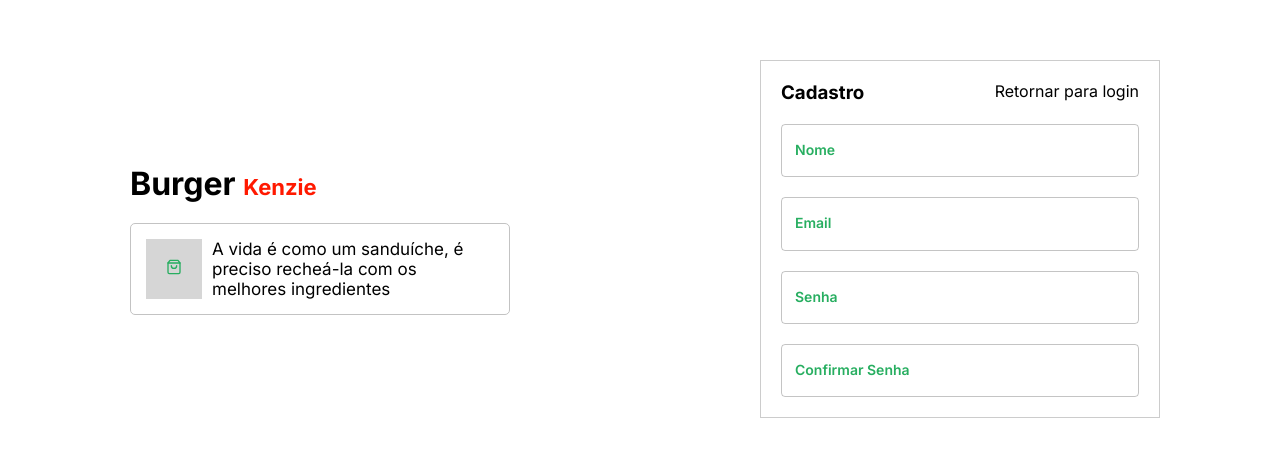
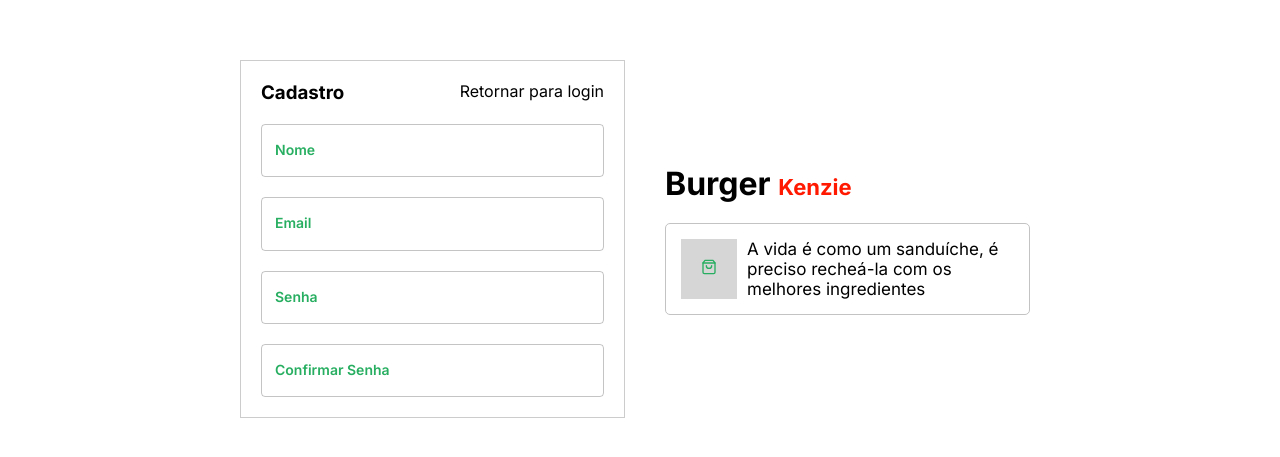
Before and after one commit to Kenzie-Academy-Brasil-Developers/react-entrega-s5-hamburgueria-2-0-com-typescript-json-server-RafaelSchug, a React (Create React App) app: page /register in a window 1280 px wide. Shown: the part 161-618 px from the top of the page. Built offline with nearby package versions, Linux system fonts and the light colour scheme; no server answers.

Commit message:
style: dashboard alignments

```diff
--- a/src/App.css
+++ b/src/App.css
@@ -1,5 +1,6 @@
 .App {
   text-align: center;
+  min-width: 260px;
 }
 
 .App-logo {
--- a/src/components/Banner/style.js
+++ b/src/components/Banner/style.js
@@ -4,7 +4,7 @@ export const Container = styled.div`
 
     width: 100%;
     max-width: 400px;
-    min-width: 260px;
+    min-width: 230px;
     display: flex;
     flex-direction: column;
     gap: 20px;
--- a/src/components/FormContainer/style.js
+++ b/src/components/FormContainer/style.js
@@ -5,7 +5,7 @@ export const BoxStyled = styled(Box)`
 
     width: 100%;
     max-width: 400px;
-    min-width: 260px;
+    min-width: 230px;
     display: flex;
     flex-direction: column;
     align-items: center;
--- a/src/components/Header/index.tsx
+++ b/src/components/Header/index.tsx
@@ -1,8 +1,7 @@
 import AppBar from "@mui/material/AppBar";
-import Box from "@mui/material/Box";
 import Toolbar from "@mui/material/Toolbar";
 import Button from "@mui/material/Button";
-import Logo from "../logo";
+import Logo from "../Logo";
 import InputBase from "@mui/material/InputBase";
 import SearchIcon from "@mui/icons-material/Search";
 import { styled, alpha } from "@mui/material/styles";
@@ -214,7 +213,10 @@ const Header = () => {
                 onClick={handleOpen}
               >
                 <Badge
-                  badgeContent={cart.reduce((acc) => acc + 1, 0)}
+                  badgeContent={cart.reduce(
+                    (acc, item) => acc + item.quantity,
+                    0
+                  )}
                   color="error"
                 >
                   <LocalMallIcon />
--- /dev/null
+++ b/src/components/Logo/index.tsx
@@ -0,0 +1,12 @@
+import { Container } from "./style";
+import LogoImg from "../../assets/images/logo.png";
+
+const Logo = () => {
+  return (
+    <Container>
+      <img src={LogoImg} alt="logo" />
+    </Container>
+  );
+};
+
+export default Logo;
--- /dev/null
+++ b/src/components/Logo/style.js
@@ -0,0 +1,15 @@
+import styled from 'styled-components';
+
+export const Container = styled.div`
+
+    margin-right: 20px;
+
+    img {
+        width: 150px;
+    }
+
+    @media screen and (max-width: 500px){
+        display: none;
+    }
+
+`
--- a/src/components/logo/index.tsx
+++ /dev/null
@@ -1,7 +0,0 @@
-import { Container } from "./style";
-
-const Logo = () => {
-  return <Container>Logo</Container>;
-};
-
-export default Logo;
--- a/src/components/logo/style.js
+++ /dev/null
@@ -1,7 +0,0 @@
-import styled from 'styled-components';
-
-export const Container = styled.div`
-
-
-
-`
--- a/src/pages/login/styled.js
+++ b/src/pages/login/styled.js
@@ -8,6 +8,17 @@ export const MainContainer = styled.div`
     justify-content: center;
     align-items: center;
     flex-wrap:wrap;
+    max-width: 900px;
+    margin: 0 auto;
+    gap: 30px;
+    padding: 50px;
+
+    @media screen and (max-width: 800px){
+        flex-direction: column;
+        justify-content: flex-start;
+        padding: 10px;
+    }
+
 `
 export const ChildContainer = styled.div`
     display: flex;
@@ -15,4 +26,10 @@ export const ChildContainer = styled.div`
     align-items: center;
     flex: 1;
 
+    @media screen and (max-width: 800px){
+        flex: 0;
+    }
+
+
+
 `
--- a/src/pages/register/styled.js
+++ b/src/pages/register/styled.js
@@ -4,9 +4,21 @@ import styled from 'styled-components';
 export const MainContainer = styled.div`
     height: 100vh;
     display: flex;
+    flex-direction: row-reverse;
     justify-content: center;
     align-items: center;
     flex-wrap:wrap;
+    max-width: 900px;
+    margin: 0 auto;
+    gap: 30px;
+    padding: 50px;
+
+    @media screen and (max-width: 800px){
+        flex-direction: column;
+        justify-content: flex-start;
+        padding: 10px;
+    }
+
 `
 export const ChildContainer = styled.div`
     display: flex;
@@ -14,4 +26,7 @@ export const ChildContainer = styled.div`
     align-items: center;
     flex: 1;
 
+    @media screen and (max-width: 800px){
+        flex: 0;
+    }
 `
```
Also changed, not shown: src/assets/images/logo.png (added).
